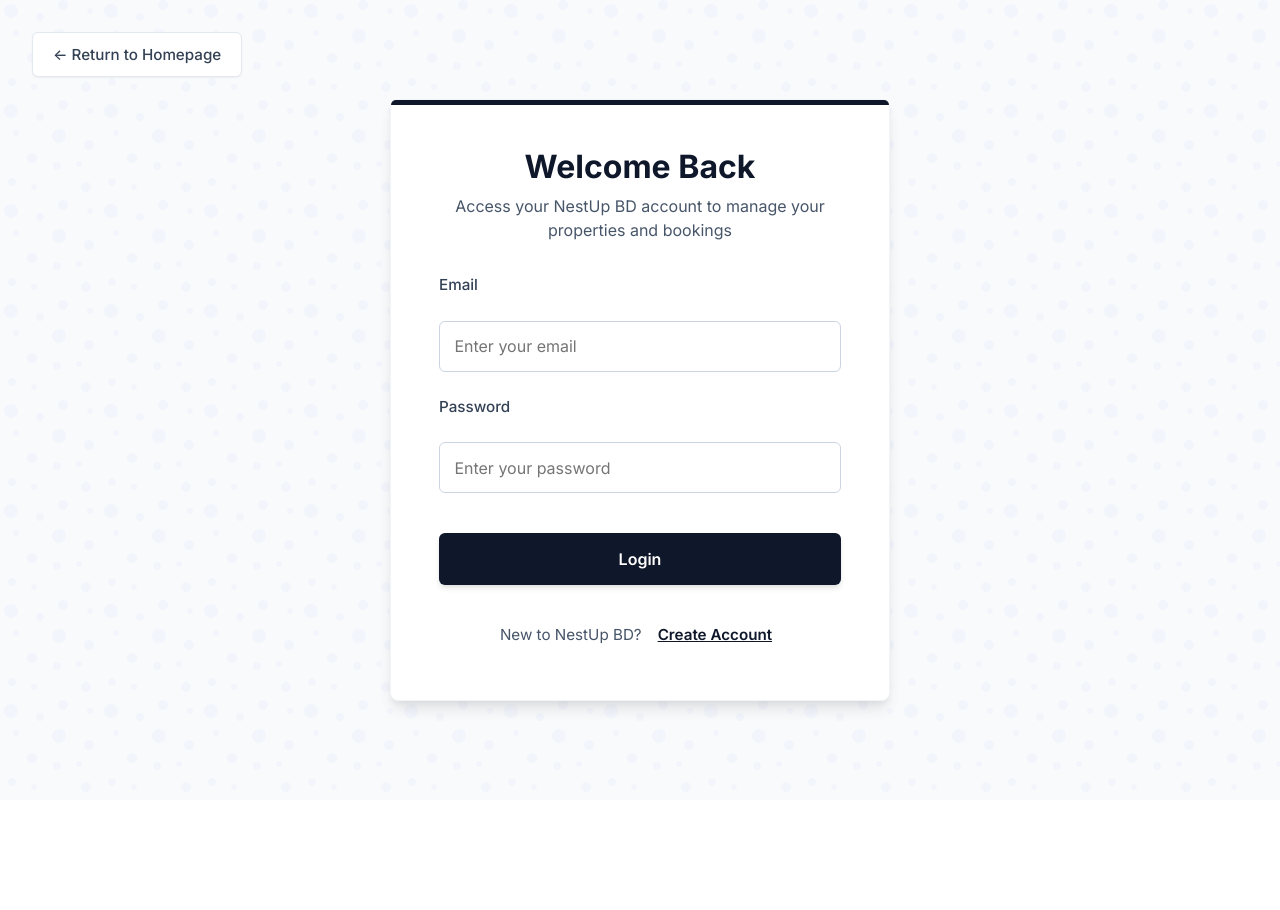
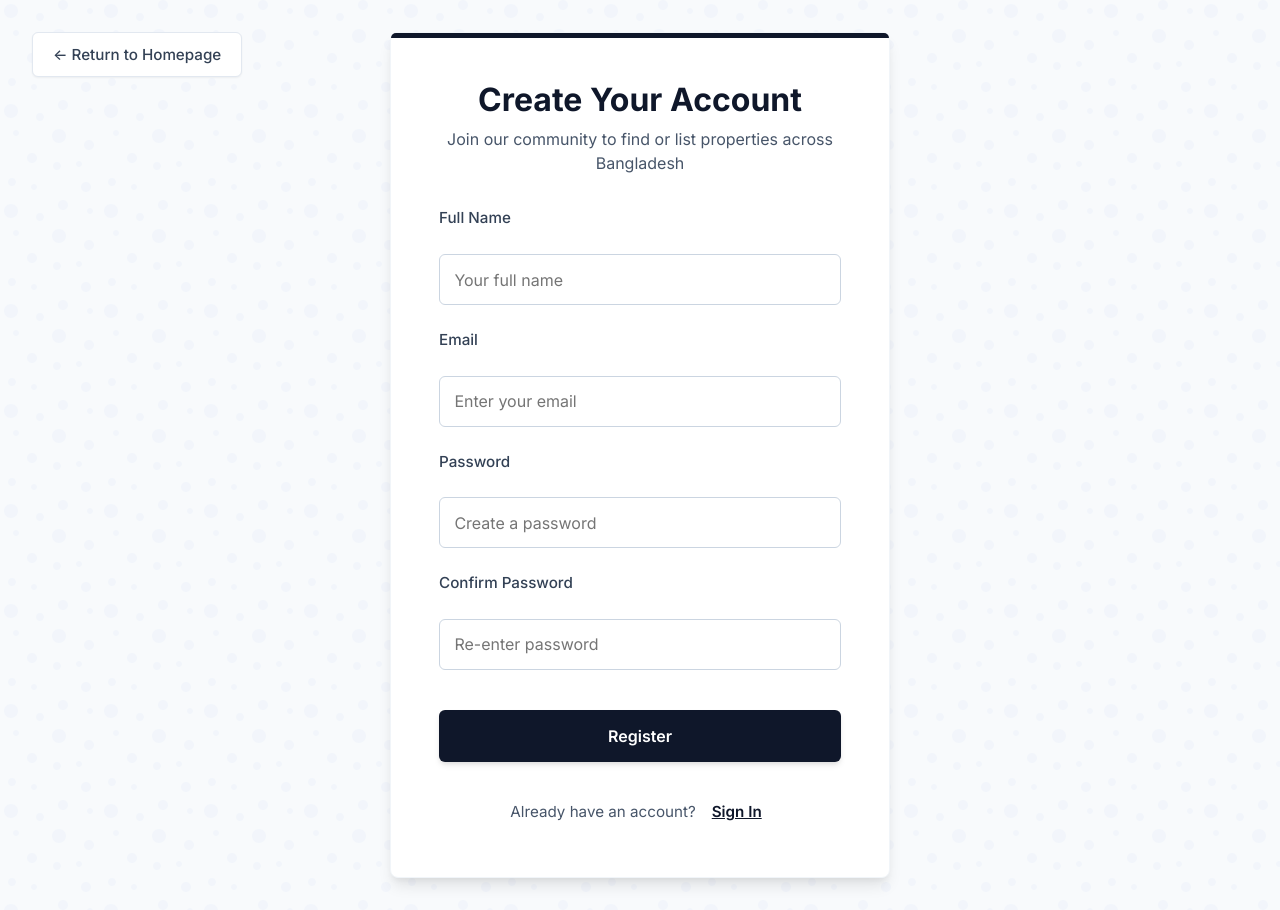
Before and after one commit to A-Piyas-04/NestUp-BD, a React (Vite) app in the folder Project/NestUp BD/: page /register in a window 1280 px wide. Before the commit the page ends 800 px from the top, so only its background shows below. Built offline with nearby package versions, Linux system fonts and the light colour scheme.

Commit message:
successfully fixed the login button

```diff
--- a/Project/NestUp BD/src/pages/Auth/LoginRegister.jsx
+++ b/Project/NestUp BD/src/pages/Auth/LoginRegister.jsx
@@ -1,12 +1,19 @@
-import React, { useState } from 'react';
-import { useNavigate } from 'react-router-dom';
+import React, { useState, useEffect } from 'react';
+import { useNavigate, useLocation } from 'react-router-dom';
 import LoginForm from './LoginForm';
 import RegisterForm from './RegisterForm.jsx';
 import './LoginRegister.css';
 
 const LoginRegister = () => {
-  const [isLogin, setIsLogin] = useState(true);
+  const location = useLocation();
   const navigate = useNavigate();
+
+  // Determine if we're on the login or register page
+  const isLogin = location.pathname === '/login';
+
+  const toggleForm = () => {
+    navigate(isLogin ? '/register' : '/login');
+  };
 
   return (
     <div className="auth-page">
@@ -27,7 +34,7 @@
 
         <p className="toggle-text">
           {isLogin ? "New to NestUp BD?" : 'Already have an account?'}
-          <button onClick={() => setIsLogin(!isLogin)} className="toggle-button">
+          <button onClick={toggleForm} className="toggle-button">
             {isLogin ? 'Create Account' : 'Sign In'}
           </button>
         </p>
```
